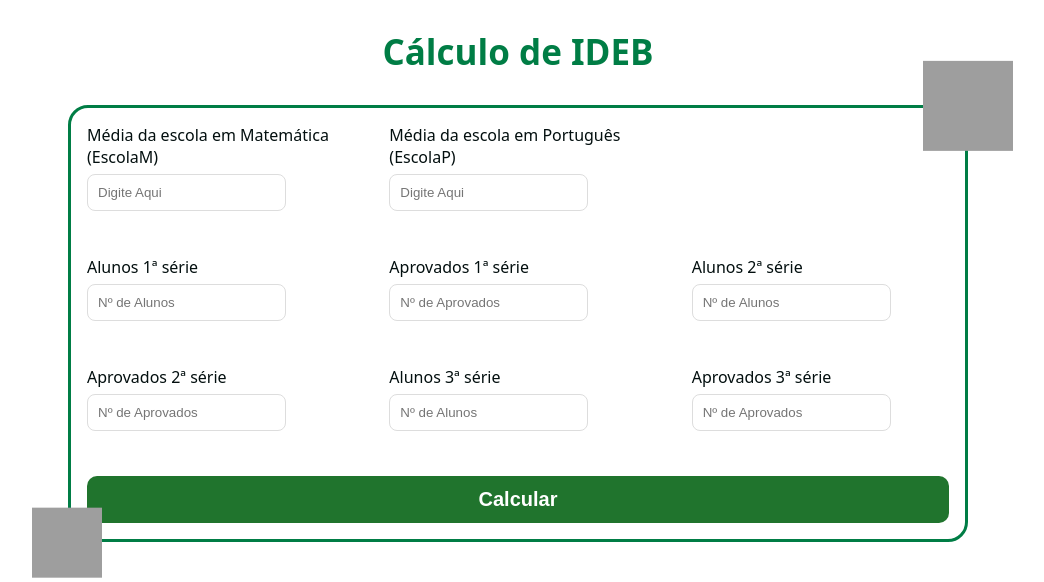
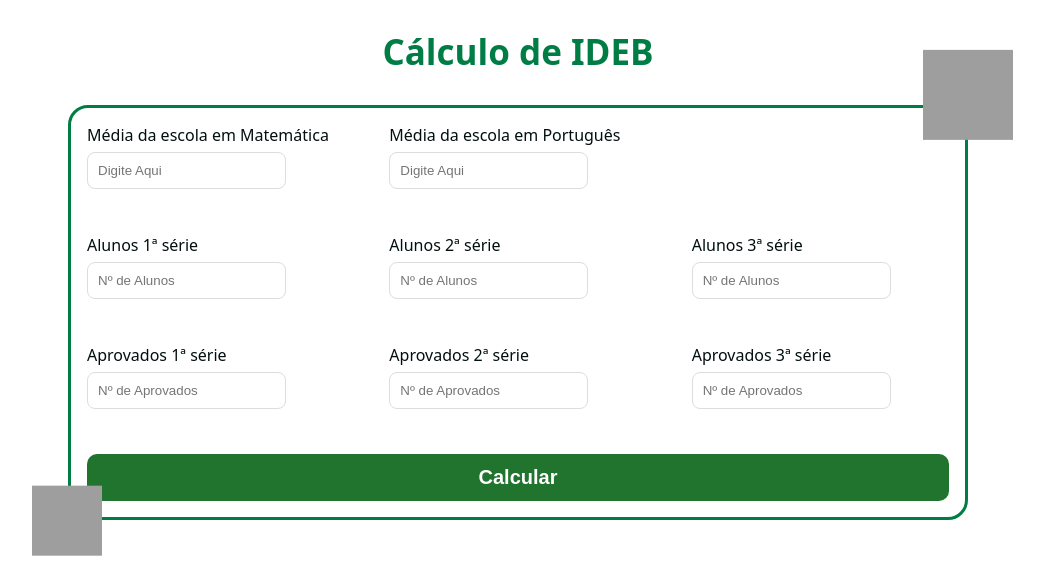
Before and after one commit to RGS378/CIM, a Flask app: page / in a window 1280 px wide. Shown: the part 549-1131 px from the top of the page, without its empty margins (122-1166 px from the left). Run offline with Flask 3, Linux system fonts and the light colour scheme; some libraries are stand-ins or nearby versions; grey boxes are pictures that could not be loaded.

Commit message:
Update index.html
Organizando alunos com sua respectiva serie

```diff
--- a/templates/index.html
+++ b/templates/index.html
@@ -296,11 +296,11 @@
        <form method="POST" action="/">
               <!-- Médias da escola -->
               <label class="Mat">
-                     Média da escola em Matemática (EscolaM)
+                     Média da escola em Matemática
                      <input type="number" name="EscolaM" placeholder="Digite Aqui" step="0.01" required />
               </label>
               <label class="Port">
-                     Média da escola em Português (EscolaP)
+                     Média da escola em Português
                      <input type="number" name="EscolaP" placeholder="Digite Aqui" step="0.01" required />
               </label>
 
@@ -313,24 +313,26 @@
                      <input type="number" name="Alunos1" placeholder="Nº de Alunos" step="0.01" required />
               </label>
 
-              <label class="Aprov">
-                     Aprovados 1ª série
-                     <input type="number" name="Aprov1" placeholder="Nº de Aprovados" step="0.01" required />
-              </label>
-
               <label class="Salas">
                      Alunos 2ª série
                      <input type="number" name="Alunos2" placeholder="Nº de Alunos" step="0.01" required />
-              </label>
-              <label class="Aprov">
-                     Aprovados 2ª série
-                     <input type="number" name="Aprov2" placeholder="Nº de Aprovados" step="0.01" required />
               </label>
 
               <label class="Salas">
                      Alunos 3ª série
                      <input type="number" name="Alunos3" placeholder="Nº de Alunos" step="0.01" required />
               </label>
+
+              <label class="Aprov">
+                     Aprovados 1ª série
+                     <input type="number" name="Aprov1" placeholder="Nº de Aprovados" step="0.01" required />
+              </label>
+
+              <label class="Aprov">
+                     Aprovados 2ª série
+                     <input type="number" name="Aprov2" placeholder="Nº de Aprovados" step="0.01" required />
+              </label>
+
               <label class="Aprov">
                      Aprovados 3ª série
                      <input type="number" name="Aprov3" placeholder="Nº de Aprovados" step="0.01" required />
```
